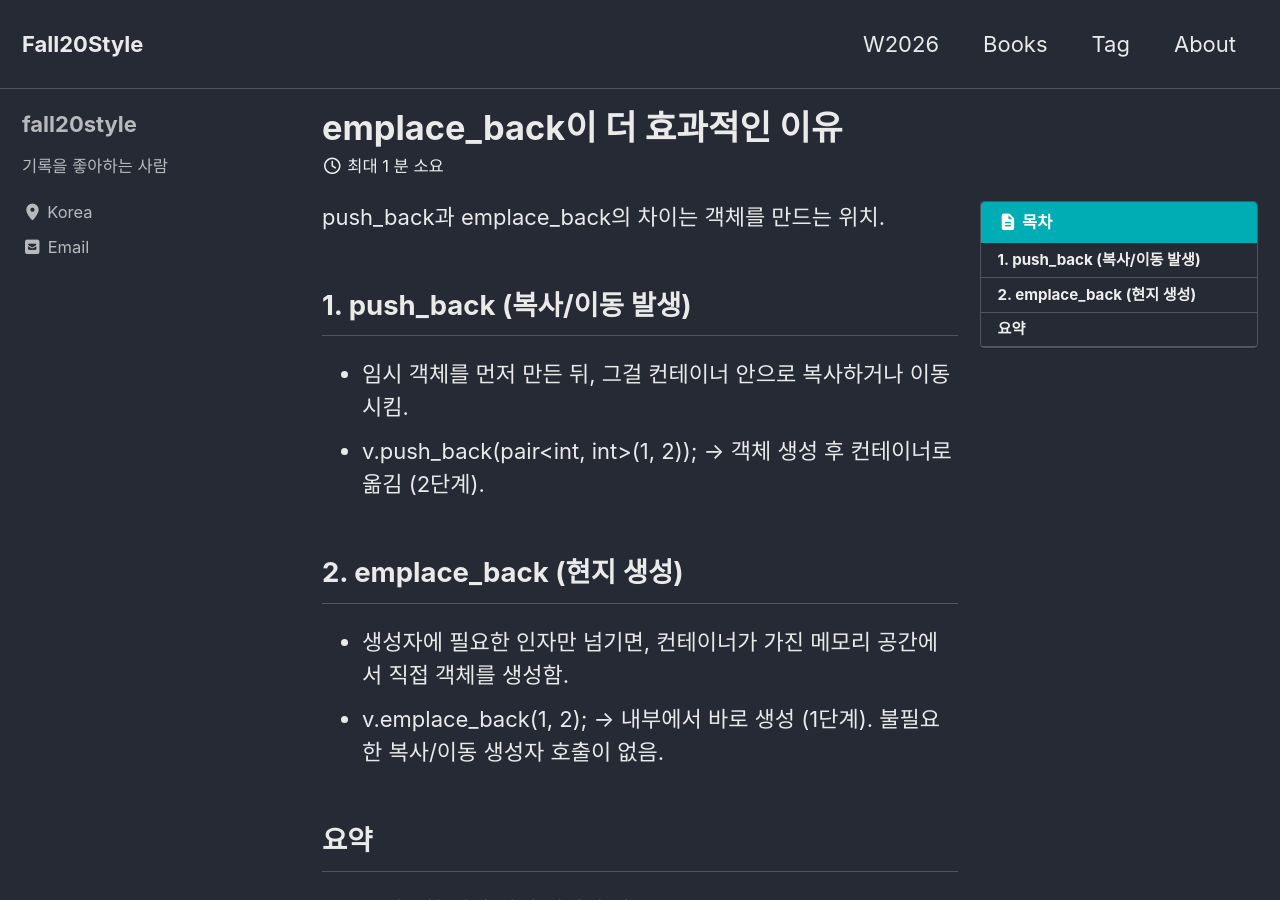
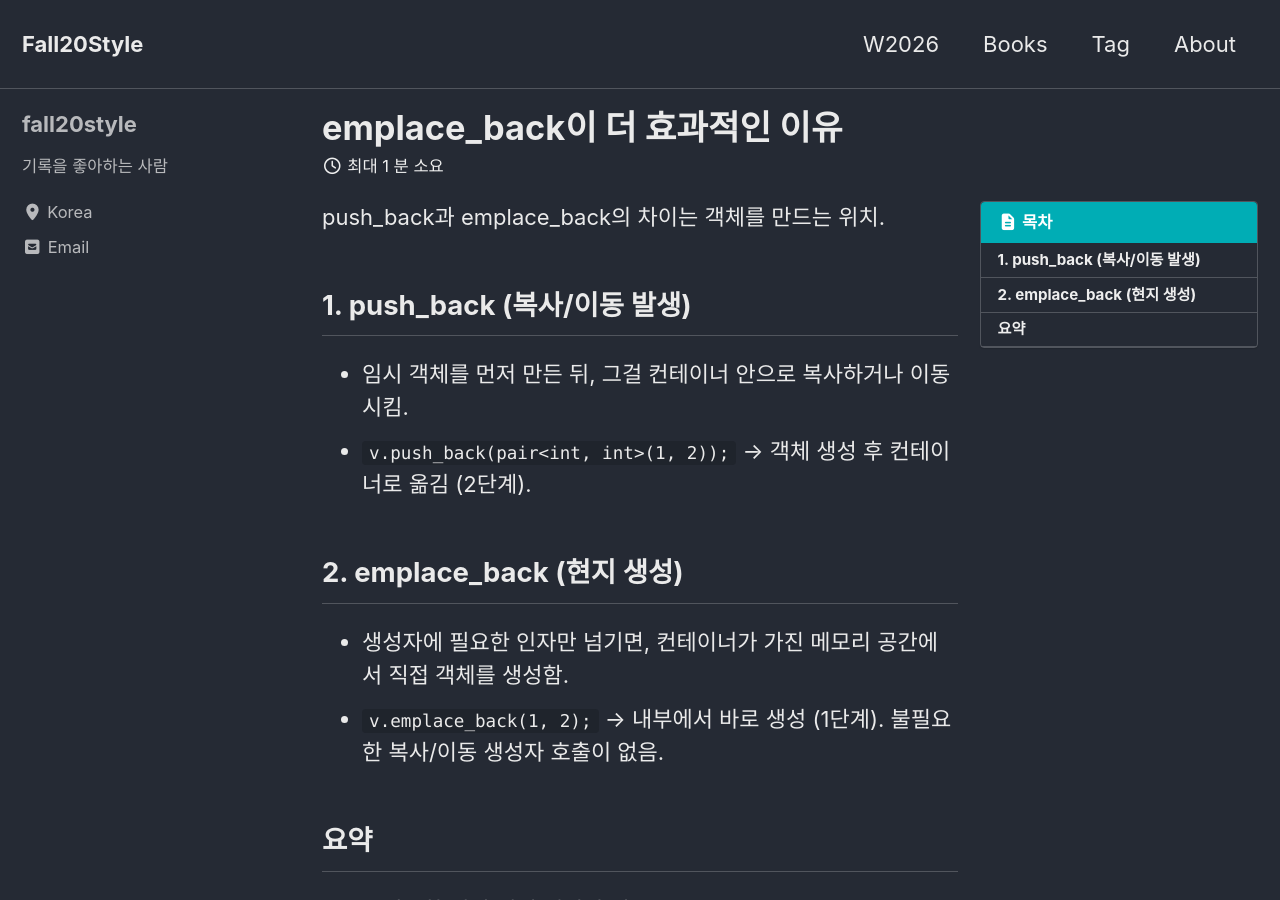
Before and after one commit to fall20style/fall20style.github.io, a Jekyll site: the page built from _posts/2026-04-01-emplace_back-effective.md, in a window 1280 px wide and 900 px high. Built offline with Jekyll 4.4.1, drawn with Linux system fonts in a browser that asks for light colours; cached includes are drawn as plain includes.

```diff
--- a/_posts/2026-04-01-emplace_back-effective.md
+++ b/_posts/2026-04-01-emplace_back-effective.md
@@ -22,12 +22,12 @@ push_back과 emplace_back의 차이는 객체를 만드는 위치.
 ## 1. push_back (복사/이동 발생)
 
 * 임시 객체를 먼저 만든 뒤, 그걸 컨테이너 안으로 복사하거나 이동시킴.
-* v.push_back(pair<int, int>(1, 2)); -> 객체 생성 후 컨테이너로 옮김 (2단계).
+* `v.push_back(pair<int, int>(1, 2));` -> 객체 생성 후 컨테이너로 옮김 (2단계).
 
 ## 2. emplace_back (현지 생성)
 
 * 생성자에 필요한 인자만 넘기면, 컨테이너가 가진 메모리 공간에서 직접 객체를 생성함.
-* v.emplace_back(1, 2); -> 내부에서 바로 생성 (1단계). 불필요한 복사/이동 생성자 호출이 없음.
+* `v.emplace_back(1, 2);` -> 내부에서 바로 생성 (1단계). 불필요한 복사/이동 생성자 호출이 없음.
 
 ## 요약
 
```
